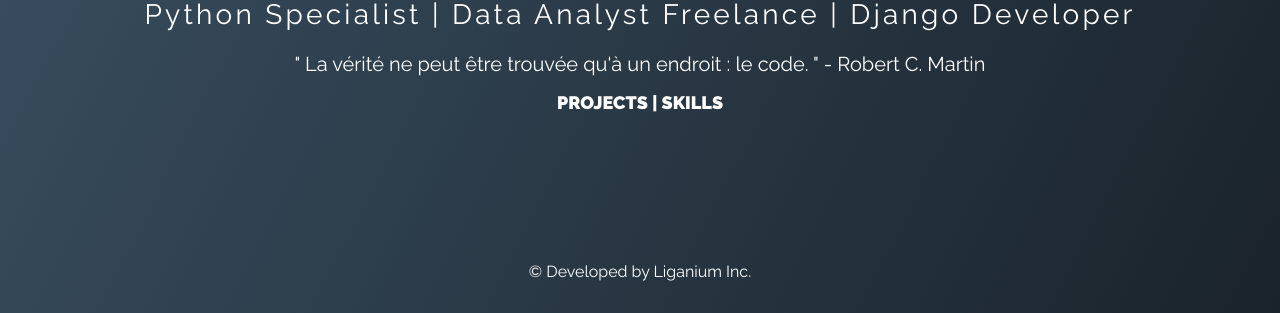
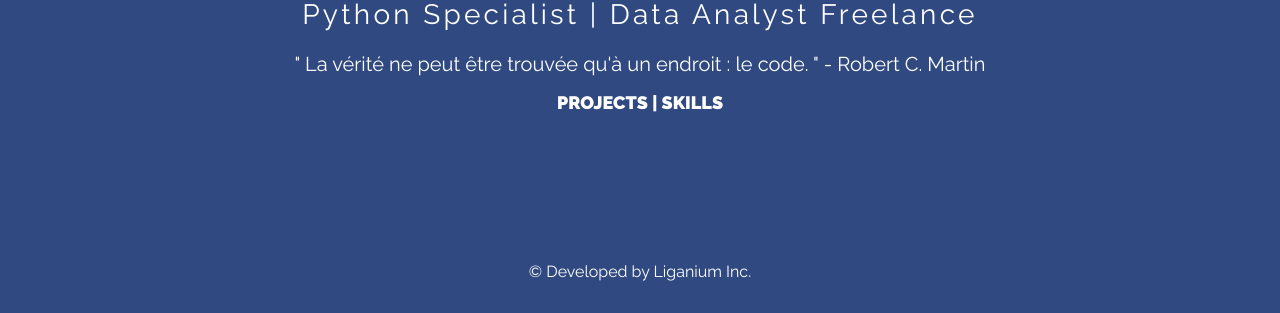
Before and after one commit to LiganiumInc/Liganium-folio, a plain HTML site: page index.html in a window 1280 px wide. Shown: the part 570-883 px from the top of the page. Drawn offline with nearby package versions, Linux system fonts and the light colour scheme.

Commit message:
Modification background et suppression de django developer

```diff
--- a/assets/css/style.css
+++ b/assets/css/style.css
@@ -118,7 +118,8 @@ a:hover {
 body{
     font-family: 'Raleway', Arial, Helvetica, sans-serif;
     color: white;
-    background: linear-gradient(116.82deg, #3D5467 0%, #1A232B 99.99%, #333333 100%);
+    /* background: linear-gradient(116.82deg, #3D5467 0%, #1A232B 99.99%, #333333 100%); */
+    background-color: #304980;
 
 }
 a {
--- a/assets/js/main.js
+++ b/assets/js/main.js
@@ -6,7 +6,7 @@ const Home = {template: `
         <div class="about__me">
             <img src="./assets/img/Ben_imgbg.png" alt="user avatar">
             <h1>Bernardin LIGAN</h1>
-            <h3>Python Specialist | Data Analyst Freelance | Django Developer</h3>
+            <h3>Python Specialist | Data Analyst Freelance</h3>
             <p class="citation">" La vérité ne peut être trouvée qu'à un endroit : le code. " - Robert C. Martin</p>
             <div class="skills_projects_link">
                 <router-link to="/projects"> Projects | Skills </router-link>
@@ -23,7 +23,7 @@ const Projects = {
                 <img src="./assets/img/Ben_imgbg.png" alt="user avatar">
                 <div class="bio__media__text">
                     <h1>Bernardin LIGAN</h1>
-                    <h3>Python Specialist | Data Analyst Freelance | Django Developer</h3>
+                    <h3>Python Specialist | Data Analyst Freelance</h3>
                     <p>“La vérité ne peut être trouvée qu'à un endroit: le code.” - Robert C. Martin</p>
                 </div>
             </div>
```
